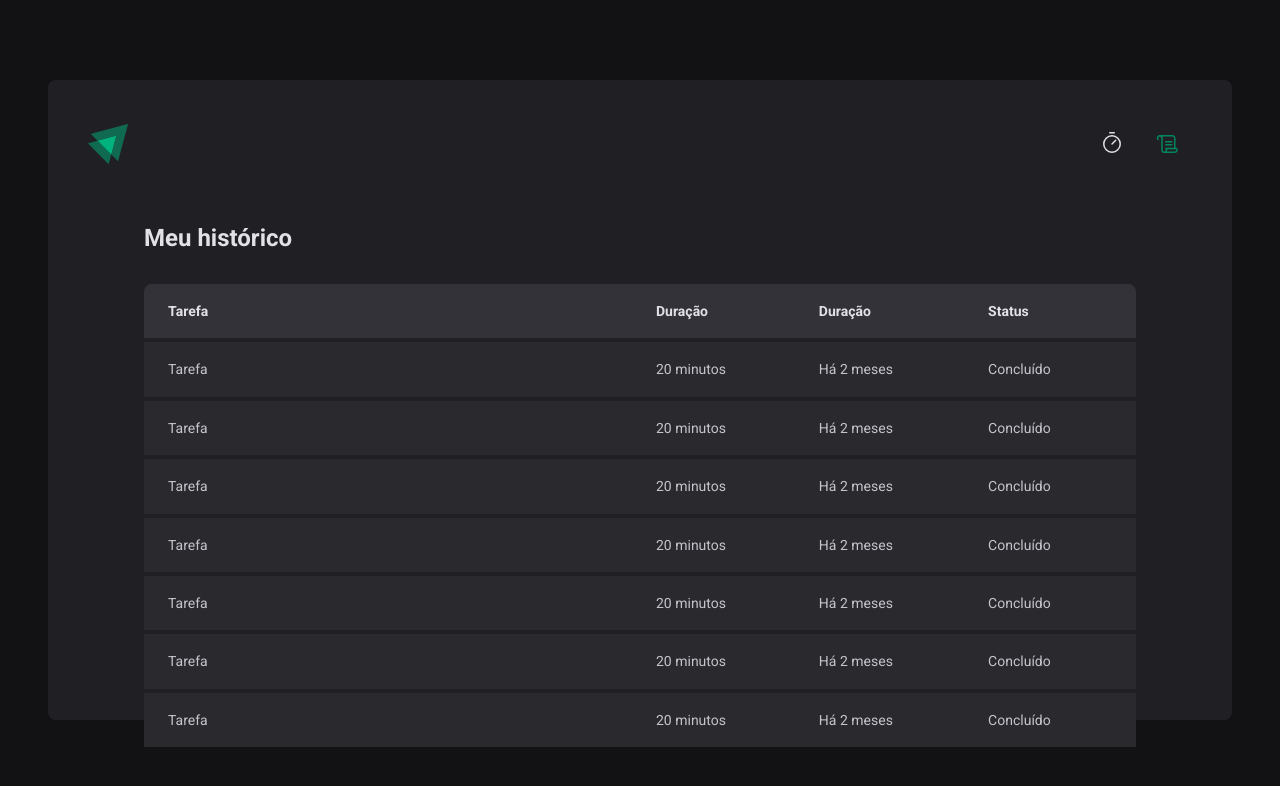
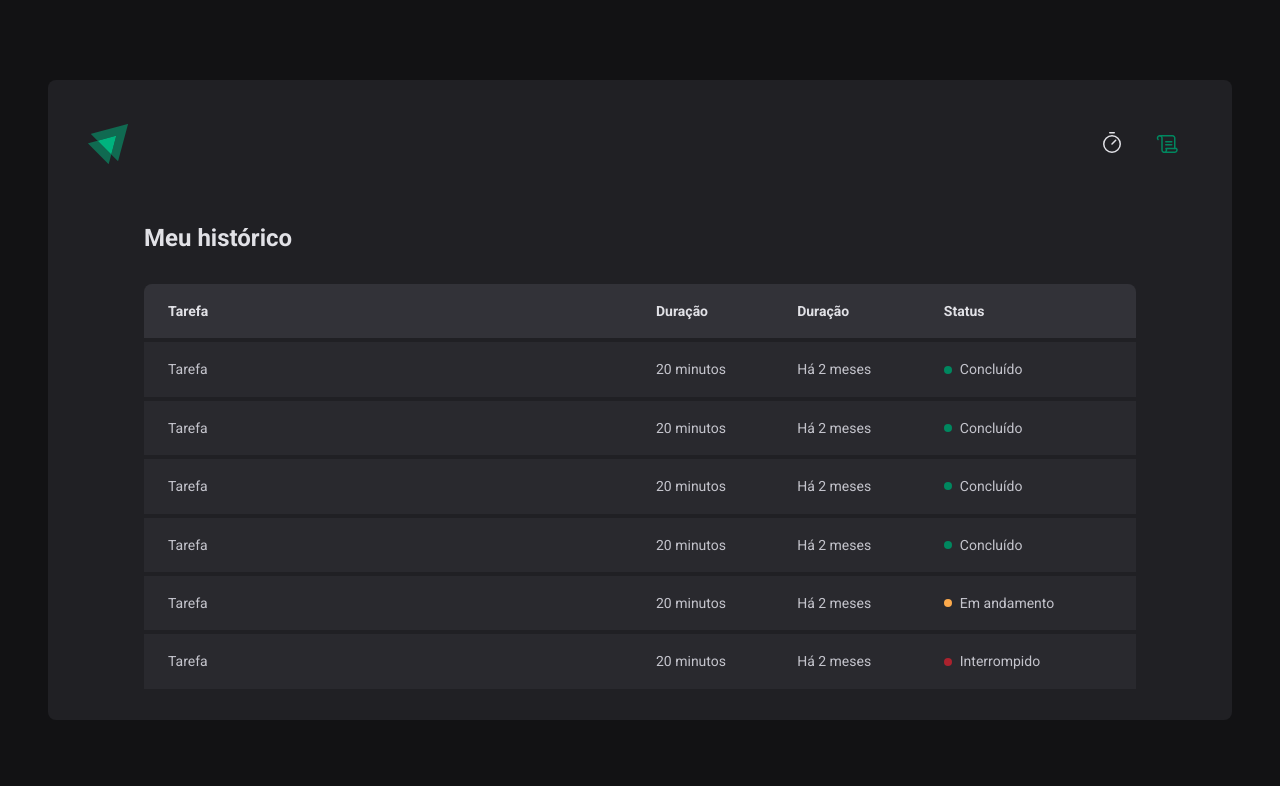
Before and after one commit to KawanHSB/02-ignite-timer, a React (Vite) app: page /history in a window 1280 px wide. Shown: the top 786 px of the page. Built offline with nearby package versions, Linux system fonts and the light colour scheme.

Commit message:
Componente: Status

```diff
--- a/src/pages/History/History.tsx
+++ b/src/pages/History/History.tsx
@@ -1,4 +1,4 @@
-import { HistoryContainer, HistoryList } from './styles'
+import { HistoryContainer, HistoryList, Status } from './styles'
 
 export function History() {
   return (
@@ -20,43 +20,49 @@
               <td>Tarefa</td>
               <td>20 minutos</td>
               <td>Há 2 meses</td>
-              <td>Concluído</td>
+              <td>
+                <Status statusColor="green">Concluído</Status>
+              </td>
             </tr>
             <tr>
               <td>Tarefa</td>
               <td>20 minutos</td>
               <td>Há 2 meses</td>
-              <td>Concluído</td>
+              <td>
+                <Status statusColor="green">Concluído</Status>
+              </td>
             </tr>
             <tr>
               <td>Tarefa</td>
               <td>20 minutos</td>
               <td>Há 2 meses</td>
-              <td>Concluído</td>
+              <td>
+                <Status statusColor="green">Concluído</Status>
+              </td>
             </tr>
             <tr>
               <td>Tarefa</td>
               <td>20 minutos</td>
               <td>Há 2 meses</td>
-              <td>Concluído</td>
+              <td>
+                <Status statusColor="green">Concluído</Status>
+              </td>
             </tr>
             <tr>
               <td>Tarefa</td>
               <td>20 minutos</td>
               <td>Há 2 meses</td>
-              <td>Concluído</td>
+              <td>
+                <Status statusColor="yellow">Em andamento</Status>
+              </td>
             </tr>
             <tr>
               <td>Tarefa</td>
               <td>20 minutos</td>
               <td>Há 2 meses</td>
-              <td>Concluído</td>
-            </tr>
-            <tr>
-              <td>Tarefa</td>
-              <td>20 minutos</td>
-              <td>Há 2 meses</td>
-              <td>Concluído</td>
+              <td>
+                <Status statusColor="red">Interrompido</Status>
+              </td>
             </tr>
           </tbody>
         </table>
--- a/src/pages/History/styles.ts
+++ b/src/pages/History/styles.ts
@@ -51,3 +51,27 @@
     }
   }
 `
+
+const STATUS_COLORS = {
+  yellow: 'yellow-500',
+  green: 'green-500',
+  red: 'red-500',
+} as const
+
+interface StatusProps {
+  statusColor: keyof typeof STATUS_COLORS
+}
+
+export const Status = styled.span<StatusProps>`
+  display: flex;
+  align-items: center;
+  gap: 0.5rem;
+
+  &::before {
+    content: ' ';
+    width: 0.5rem;
+    height: 0.5rem;
+    border-radius: 50%;
+    background: ${(props) => props.theme[STATUS_COLORS[props.statusColor]]};
+  }
+`
```
